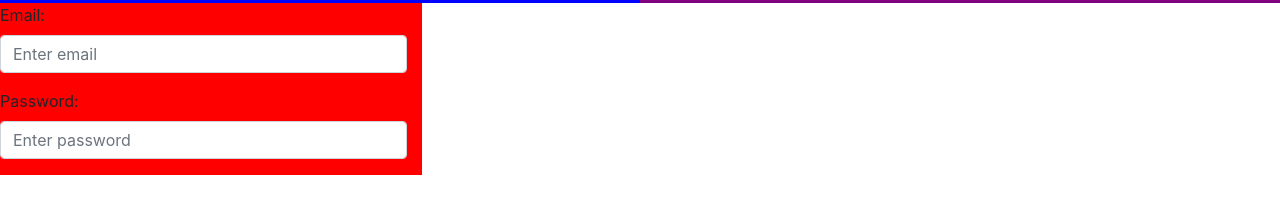
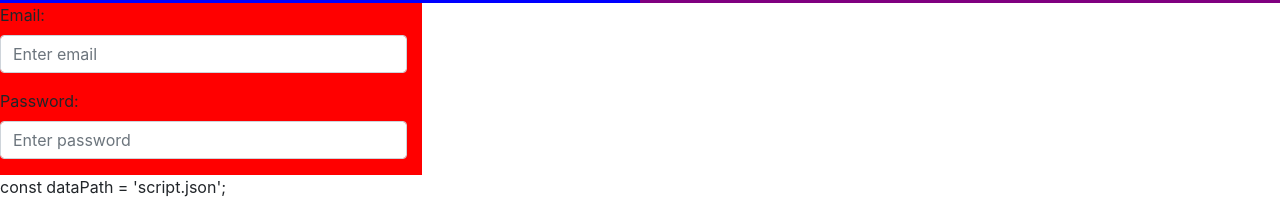
Before and after one commit to sosnus/ra-control-2022, a plain HTML site: page docs/index.html in a window 1280 px wide. Shown: the part 596-800 px from the top of the page. Drawn offline with nearby package versions, Linux system fonts and the light colour scheme.

```diff
--- a/docs/index.html
+++ b/docs/index.html
@@ -116,6 +116,7 @@
 <label for="pwd">Password:</label>
 <input type="password" class="form-control" id="pwd" placeholder="Enter password" name="pwd">
 </div></div></div>
+const dataPath = 'script.json';
 
-
+ </body>
 </html>
```
